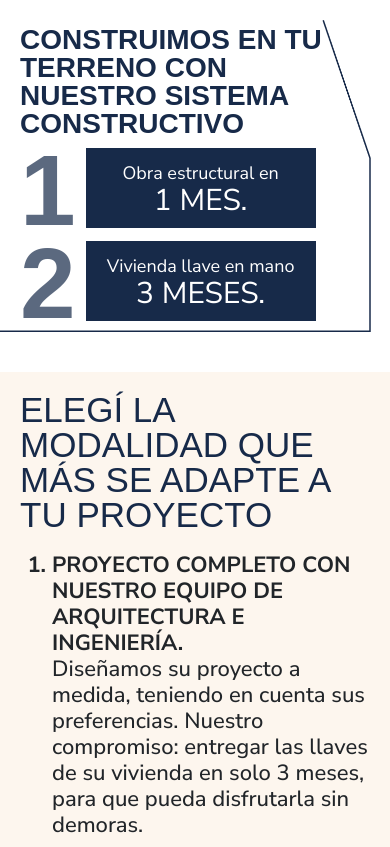
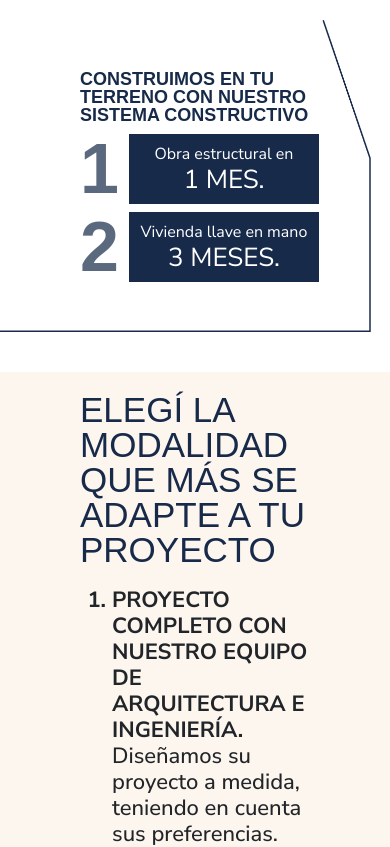
Before and after one commit to facundo1996/amazonia, a React (Create React App) app: page / in a window 390 px wide. Shown: the part 2800-3647 px from the top of the page. Built offline with nearby package versions, Linux system fonts and the light colour scheme; a web font is replaced by a local one.

Commit message:
Commercialization Responsive

```diff
--- a/src/index.css
+++ b/src/index.css
@@ -944,7 +944,7 @@ h4 {
     background-repeat: no-repeat;
   }
   .box-commercialization-info{
-    padding: 30px;
+    padding: 30px 80px;
   }
   .box-2{
     background-color: rgba(242, 202, 153, 0.17);
@@ -1149,6 +1149,8 @@ h4 {
   .box-1 {
     width: 375px;
     height: 312px;
+    align-items: flex-start;
+    padding-left: 80px;
   }
   .box-availability {
     width: 275px;
@@ -1209,33 +1211,37 @@ h4 {
   }
   .box-1 {
     min-width: auto;
-    max-width: auto;
-    width: 95%;
+    max-width: 95%;
     background-size: cover;
-    background-position: right;
+    background-position: bottom right;
     align-items: flex-start;
-    padding-left: 20px;
+    padding-left: 80px;
   }
   .title-construction-system{
     width: 88%;
+    max-width: 238px;
+    font-size: 18px;
+    line-height: 18px;
   }
   .number{
     margin-right: 10px;
+    font-size: 70px;
+    line-height: 70px;
   }
   .box-availability {
-    width: 230px;
-    height: 80px;
+    width: 190px;
+    height: 70px;
   }
   .availability-info {
-    font-size: 18px;
-    line-height: 25px;
+    font-size: 16px;
+    line-height: 22px;
   }
   .availability-time{
-    font-size: 30px;
+    font-size: 26px;
     line-height: 30px;
   }
   .box-commercialization-info {
-    padding: 20px;
+    padding: 20px 80px;
   }
   /* MORE */
   .more-btn{
```
